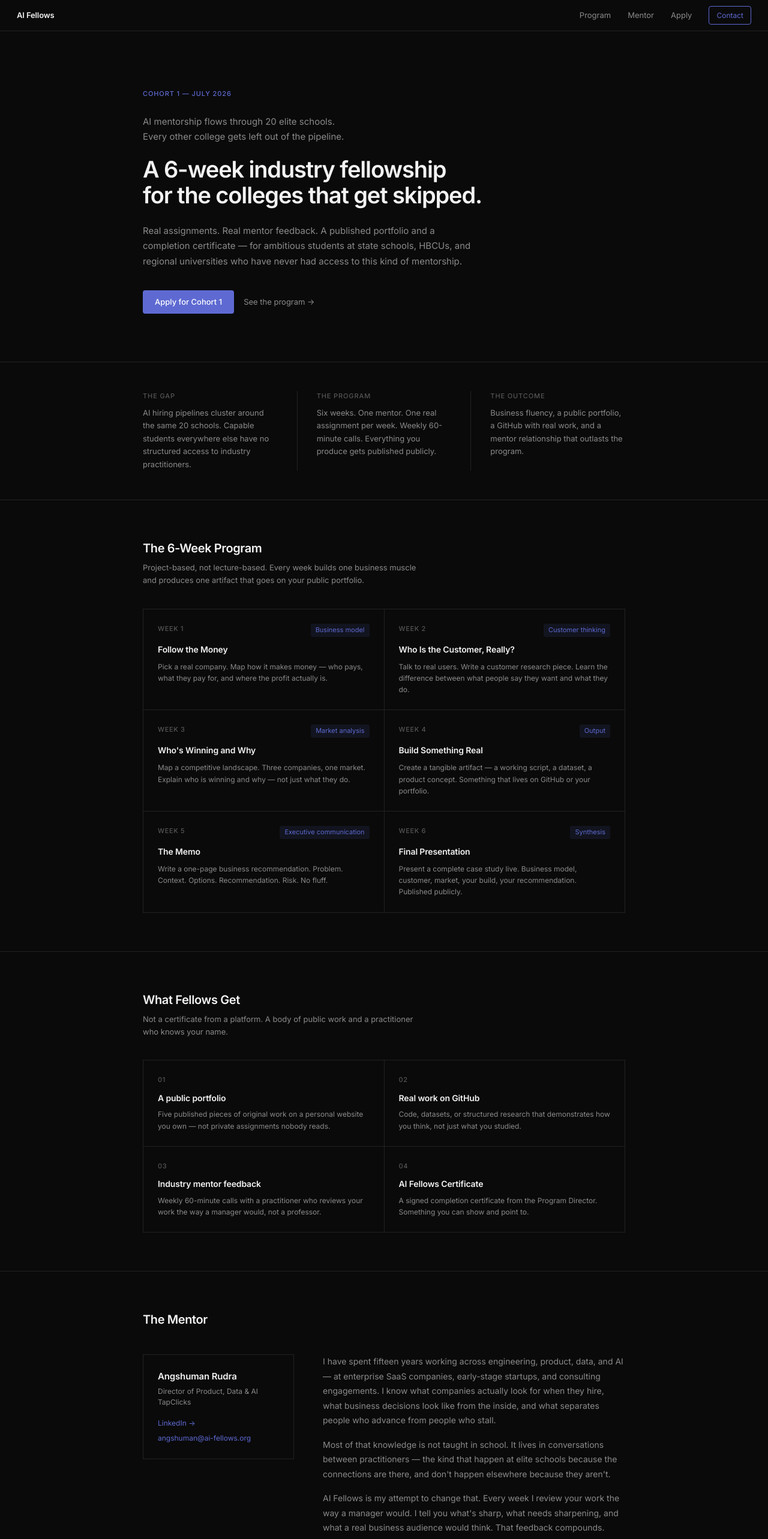
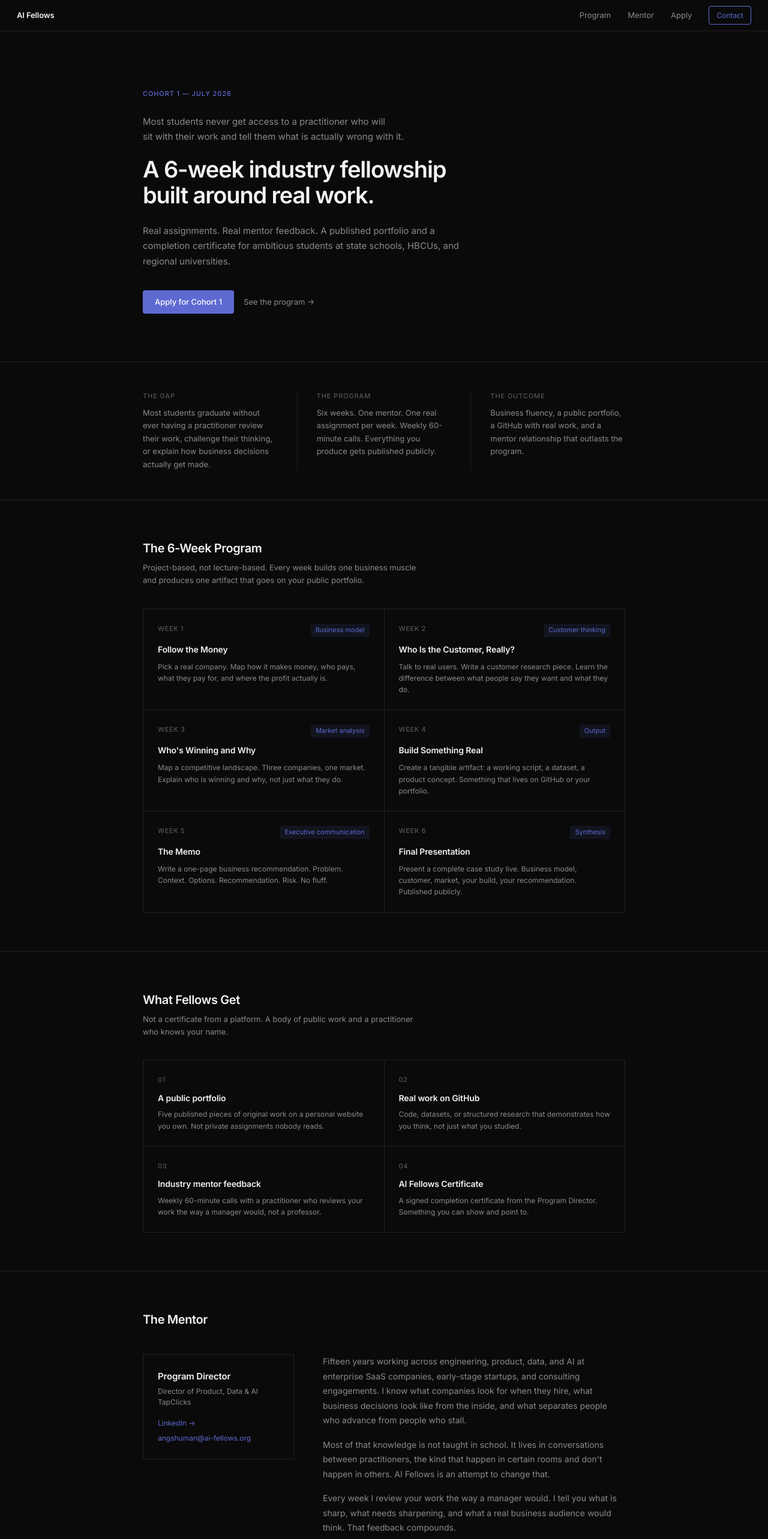
Before and after one commit to angshur/ai-fellows, a Next.js app: page / in a window 1280 px wide. Shown: the top 2566 px of the page at 60% size. Built offline with nearby package versions, Linux system fonts and the light colour scheme.

Commit message:
Remove em-dashes, name, and reframe copy per site rules

```diff
--- a/app/page.tsx
+++ b/app/page.tsx
@@ -2,7 +2,7 @@ const weeks = [
   {
     week: "Week 1",
     title: "Follow the Money",
-    desc: "Pick a real company. Map how it makes money — who pays, what they pay for, and where the profit actually is.",
+    desc: "Pick a real company. Map how it makes money, who pays, what they pay for, and where the profit actually is.",
     badge: "Business model",
   },
   {
@@ -14,13 +14,13 @@ const weeks = [
   {
     week: "Week 3",
     title: "Who's Winning and Why",
-    desc: "Map a competitive landscape. Three companies, one market. Explain who is winning and why — not just what they do.",
+    desc: "Map a competitive landscape. Three companies, one market. Explain who is winning and why, not just what they do.",
     badge: "Market analysis",
   },
   {
     week: "Week 4",
     title: "Build Something Real",
-    desc: "Create a tangible artifact — a working script, a dataset, a product concept. Something that lives on GitHub or your portfolio.",
+    desc: "Create a tangible artifact: a working script, a dataset, a product concept. Something that lives on GitHub or your portfolio.",
     badge: "Output",
   },
   {
@@ -41,7 +41,7 @@ const outcomes = [
   {
     number: "01",
     title: "A public portfolio",
-    desc: "Five published pieces of original work on a personal website you own — not private assignments nobody reads.",
+    desc: "Five published pieces of original work on a personal website you own. Not private assignments nobody reads.",
   },
   {
     number: "02",
@@ -80,17 +80,16 @@ export default function Home() {
         <div className="section-inner">
           <p className="hero-eyebrow">Cohort 1 — July 2026</p>
           <p className="hero-provocation">
-            AI mentorship flows through 20 elite schools.<br />
-            Every other college gets left out of the pipeline.
+            Most students never get access to a practitioner who will<br />
+            sit with their work and tell them what is actually wrong with it.
           </p>
           <h1 className="hero-headline">
-            A 6-week industry fellowship<br />for the colleges that get skipped.
+            A 6-week industry fellowship<br />built around real work.
           </h1>
           <p className="hero-sub">
             Real assignments. Real mentor feedback. A published portfolio and a
-            completion certificate — for ambitious students at state schools,
-            HBCUs, and regional universities who have never had access to
-            this kind of mentorship.
+            completion certificate for ambitious students at state schools,
+            HBCUs, and regional universities.
           </p>
           <div className="hero-actions">
             <a href="#apply" className="btn-primary">Apply for Cohort 1</a>
@@ -106,9 +105,9 @@ export default function Home() {
             <div className="strip-item">
               <span className="strip-label">The gap</span>
               <span className="strip-text">
-                AI hiring pipelines cluster around the same 20 schools. Capable
-                students everywhere else have no structured access to industry
-                practitioners.
+                Most students graduate without ever having a practitioner
+                review their work, challenge their thinking, or explain how
+                business decisions actually get made.
               </span>
             </div>
             <div className="strip-divider" />
@@ -192,7 +191,7 @@ export default function Home() {
           </div>
           <div className="mentor-block">
             <div className="mentor-meta">
-              <p className="mentor-name">Angshuman Rudra</p>
+              <p className="mentor-name">Program Director</p>
               <p className="mentor-title">
                 Director of Product, Data &amp; AI<br />
                 TapClicks
@@ -213,24 +212,22 @@ export default function Home() {
             </div>
             <div className="mentor-bio">
               <p>
-                I have spent fifteen years working across engineering, product,
-                data, and AI — at enterprise SaaS companies, early-stage
-                startups, and consulting engagements. I know what companies
-                actually look for when they hire, what business decisions look
-                like from the inside, and what separates people who advance from
-                people who stall.
+                Fifteen years working across engineering, product, data, and AI
+                at enterprise SaaS companies, early-stage startups, and
+                consulting engagements. I know what companies look for when
+                they hire, what business decisions look like from the inside,
+                and what separates people who advance from people who stall.
               </p>
               <p>
                 Most of that knowledge is not taught in school. It lives in
-                conversations between practitioners — the kind that happen at
-                elite schools because the connections are there, and don't happen
-                elsewhere because they aren't.
+                conversations between practitioners, the kind that happen in
+                certain rooms and don't happen in others. AI Fellows is an
+                attempt to change that.
               </p>
               <p>
-                AI Fellows is my attempt to change that. Every week I review
-                your work the way a manager would. I tell you what's sharp, what
-                needs sharpening, and what a real business audience would think.
-                That feedback compounds.
+                Every week I review your work the way a manager would. I tell
+                you what is sharp, what needs sharpening, and what a real
+                business audience would think. That feedback compounds.
               </p>
             </div>
           </div>
@@ -244,15 +241,18 @@ export default function Home() {
             <h2 className="apply-title">Apply for Cohort 1</h2>
             <p className="apply-sub">
               Cohort 1 starts July 7, 2026. Two spots. Remote. Free.
-              The only requirement is commitment — show up every week, do the
+              The only requirement is commitment: show up every week, do the
               work, publish it.
             </p>
-            <a href="mailto:angshuman@ai-fellows.org?subject=AI Fellows — Cohort 1 Application&body=Name:%0ACollege:%0AMajor and year:%0AWhy you want this:%0AWhat you want to learn:" className="btn-primary">
+            <a
+              href="mailto:angshuman@ai-fellows.org?subject=AI Fellows Cohort 1 Application&body=Name:%0ACollege:%0AMajor and year:%0AWhy you want this:%0AWhat you want to learn:"
+              className="btn-primary"
+            >
               Send an application
             </a>
             <p className="apply-detail">
-              Email angshuman@ai-fellows.org with your name, college, major, year,
-              and one paragraph on why you want this. No resume required.
+              Email angshuman@ai-fellows.org with your name, college, major,
+              year, and one paragraph on why you want this. No resume required.
             </p>
           </div>
         </div>
```
Also changed, not shown: 1 other file (tests, documents, lock files or other folders).
